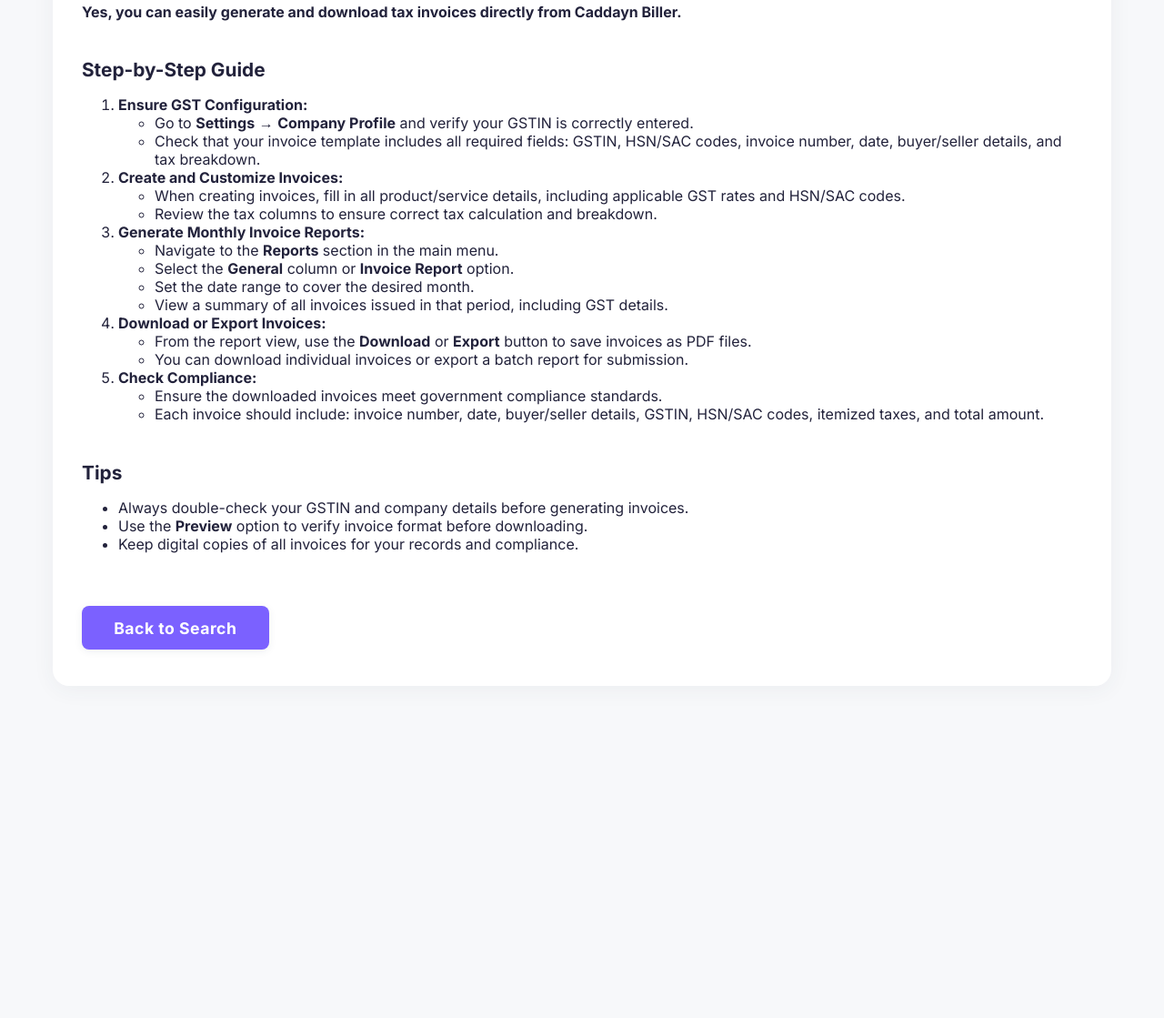
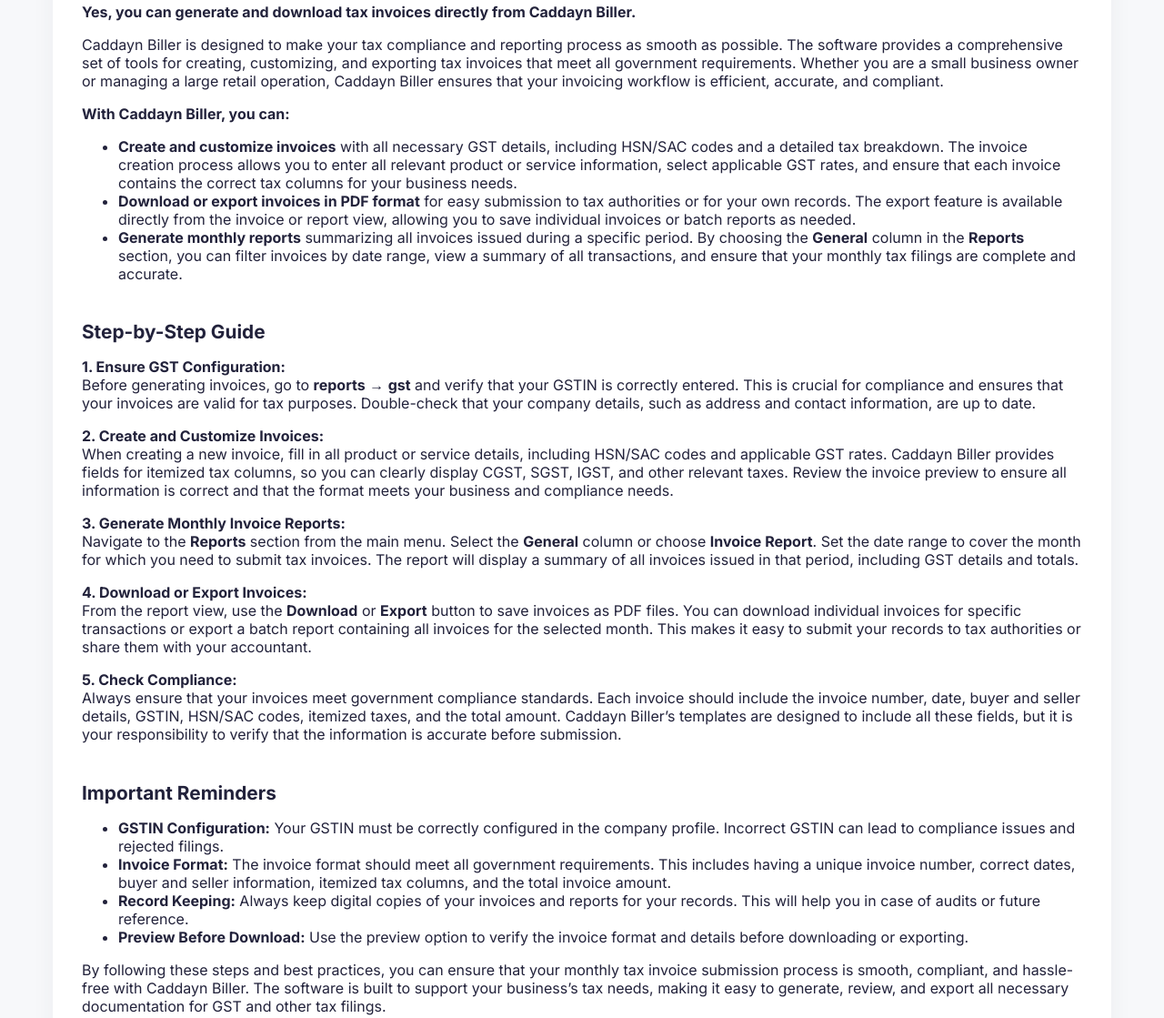
Before and after one commit to Caddayn-Support/caddayn-biller, a plain HTML site: page tax_invoice_submission_guide.html in a window 1280 px wide. Shown: the part 355-1474 px from the top of the page at 91% size. Before the commit the page ends 1149 px from the top, so only its background shows below. Drawn offline with Linux system fonts and the light colour scheme.

Commit message:
changes about tax invoices

```diff
--- a/tax_invoice_submission_guide.html
+++ b/tax_invoice_submission_guide.html
@@ -19,54 +19,64 @@
         <section>
             <h2>Can I take monthly tax invoices from the software?</h2>
             <p>
-                <strong>Yes, you can easily generate and download tax invoices directly from Caddayn Biller.</strong>
+                <strong>Yes, you can generate and download tax invoices directly from Caddayn Biller.</strong>
             </p>
-            <h2>Step-by-Step Guide</h2>
-            <ol>
+            <p>
+                Caddayn Biller is designed to make your tax compliance and reporting process as smooth as possible. The software provides a comprehensive set of tools for creating, customizing, and exporting tax invoices that meet all government requirements. Whether you are a small business owner or managing a large retail operation, Caddayn Biller ensures that your invoicing workflow is efficient, accurate, and compliant.
+            </p>
+            <p>
+                <strong>With Caddayn Biller, you can:</strong>
+            </p>
+            <ul>
                 <li>
-                    <strong>Ensure GST Configuration:</strong>
-                    <ul>
-                        <li>Go to <b>Settings</b> &rarr; <b>Company Profile</b> and verify your GSTIN is correctly entered.</li>
-                        <li>Check that your invoice template includes all required fields: GSTIN, HSN/SAC codes, invoice number, date, buyer/seller details, and tax breakdown.</li>
-                    </ul>
+                    <b>Create and customize invoices</b> with all necessary GST details, including HSN/SAC codes and a detailed tax breakdown. The invoice creation process allows you to enter all relevant product or service information, select applicable GST rates, and ensure that each invoice contains the correct tax columns for your business needs.
                 </li>
                 <li>
-                    <strong>Create and Customize Invoices:</strong>
-                    <ul>
-                        <li>When creating invoices, fill in all product/service details, including applicable GST rates and HSN/SAC codes.</li>
-                        <li>Review the tax columns to ensure correct tax calculation and breakdown.</li>
-                    </ul>
+                    <b>Download or export invoices in PDF format</b> for easy submission to tax authorities or for your own records. The export feature is available directly from the invoice or report view, allowing you to save individual invoices or batch reports as needed.
                 </li>
                 <li>
-                    <strong>Generate Monthly Invoice Reports:</strong>
-                    <ul>
-                        <li>Navigate to the <b>Reports</b> section in the main menu.</li>
-                        <li>Select the <b>General</b> column or <b>Invoice Report</b> option.</li>
-                        <li>Set the date range to cover the desired month.</li>
-                        <li>View a summary of all invoices issued in that period, including GST details.</li>
-                    </ul>
+                    <b>Generate monthly reports</b> summarizing all invoices issued during a specific period. By choosing the <b>General</b> column in the <b>Reports</b> section, you can filter invoices by date range, view a summary of all transactions, and ensure that your monthly tax filings are complete and accurate.
+                </li>
+            </ul>
+            <h2>Step-by-Step Guide</h2>
+            <p>
+                <b>1. Ensure GST Configuration:</b><br>
+                Before generating invoices, go to <b>reports</b> &rarr; <b>gst</b> and verify that your GSTIN is correctly entered. This is crucial for compliance and ensures that your invoices are valid for tax purposes. Double-check that your company details, such as address and contact information, are up to date.
+            </p>
+            <p>
+                <b>2. Create and Customize Invoices:</b><br>
+                When creating a new invoice, fill in all product or service details, including HSN/SAC codes and applicable GST rates. Caddayn Biller provides fields for itemized tax columns, so you can clearly display CGST, SGST, IGST, and other relevant taxes. Review the invoice preview to ensure all information is correct and that the format meets your business and compliance needs.
+            </p>
+            <p>
+                <b>3. Generate Monthly Invoice Reports:</b><br>
+                Navigate to the <b>Reports</b> section from the main menu. Select the <b>General</b> column or choose <b>Invoice Report</b>. Set the date range to cover the month for which you need to submit tax invoices. The report will display a summary of all invoices issued in that period, including GST details and totals.
+            </p>
+            <p>
+                <b>4. Download or Export Invoices:</b><br>
+                From the report view, use the <b>Download</b> or <b>Export</b> button to save invoices as PDF files. You can download individual invoices for specific transactions or export a batch report containing all invoices for the selected month. This makes it easy to submit your records to tax authorities or share them with your accountant.
+            </p>
+            <p>
+                <b>5. Check Compliance:</b><br>
+                Always ensure that your invoices meet government compliance standards. Each invoice should include the invoice number, date, buyer and seller details, GSTIN, HSN/SAC codes, itemized taxes, and the total amount. Caddayn Biller’s templates are designed to include all these fields, but it is your responsibility to verify that the information is accurate before submission.
+            </p>
+            <h2>Important Reminders</h2>
+            <ul>
+                <li>
+                    <b>GSTIN Configuration:</b> Your GSTIN must be correctly configured in the company profile. Incorrect GSTIN can lead to compliance issues and rejected filings.
                 </li>
                 <li>
-                    <strong>Download or Export Invoices:</strong>
-                    <ul>
-                        <li>From the report view, use the <b>Download</b> or <b>Export</b> button to save invoices as PDF files.</li>
-                        <li>You can download individual invoices or export a batch report for submission.</li>
-                    </ul>
+                    <b>Invoice Format:</b> The invoice format should meet all government requirements. This includes having a unique invoice number, correct dates, buyer and seller information, itemized tax columns, and the total invoice amount.
                 </li>
                 <li>
-                    <strong>Check Compliance:</strong>
-                    <ul>
-                        <li>Ensure the downloaded invoices meet government compliance standards.</li>
-                        <li>Each invoice should include: invoice number, date, buyer/seller details, GSTIN, HSN/SAC codes, itemized taxes, and total amount.</li>
-                    </ul>
+                    <b>Record Keeping:</b> Always keep digital copies of your invoices and reports for your records. This will help you in case of audits or future reference.
                 </li>
-            </ol>
-            <h2>Tips</h2>
-            <ul>
-                <li>Always double-check your GSTIN and company details before generating invoices.</li>
-                <li>Use the <b>Preview</b> option to verify invoice format before downloading.</li>
-                <li>Keep digital copies of all invoices for your records and compliance.</li>
+                <li>
+                    <b>Preview Before Download:</b> Use the preview option to verify the invoice format and details before downloading or exporting.
+                </li>
             </ul>
+            <p>
+                By following these steps and best practices, you can ensure that your monthly tax invoice submission process is smooth, compliant, and hassle-free with Caddayn Biller. The software is built to support your business’s tax needs, making it easy to generate, review, and export all necessary documentation for GST and other tax filings.
+            </p>
             <div style="margin-top:2em;">
                 <a href="index.html" class="button">Back to Search</a>
             </div>
```
